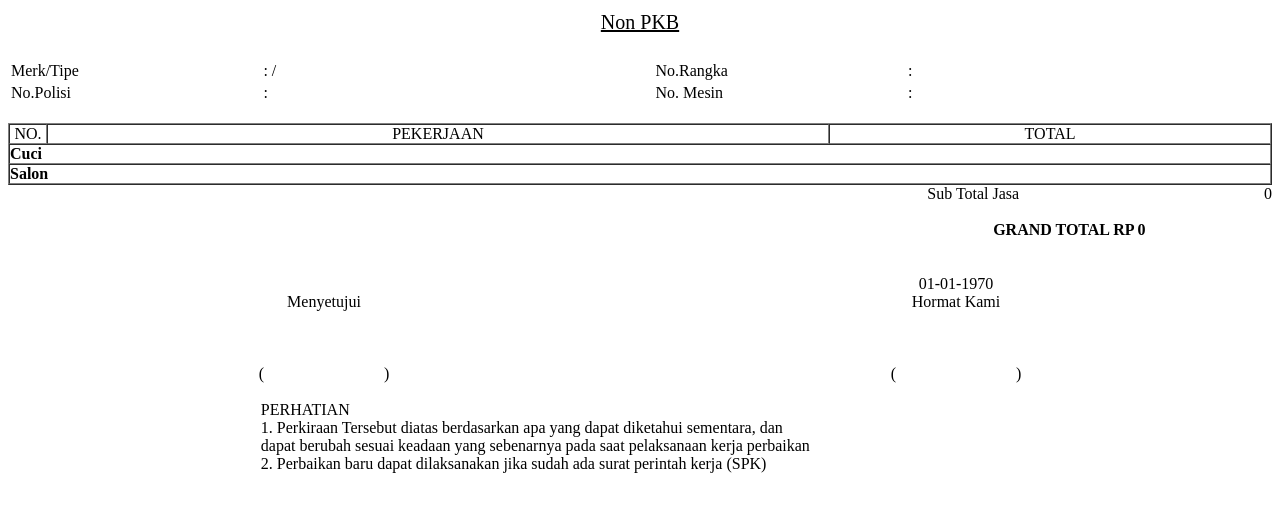
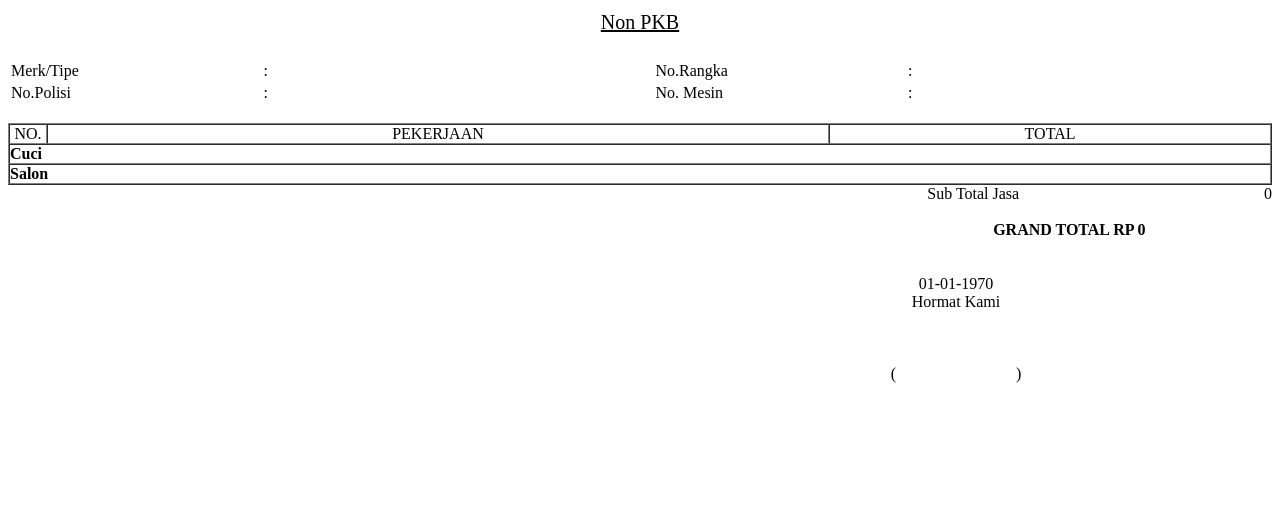
Before and after one commit to padhuka/atlantik, a PHP site: page /tcpdf/pages/nonpkb/nonpkb_cetak.php?idnonpkb=1 in a window 1280 px wide. Shown: the top 512 px of the page. Run offline with PHP 8.4, Linux system fonts and the light colour scheme; data comes from the database, SQL or seed files in the repository; data that the repository does not hold is empty; some libraries are stand-ins or nearby versions.

Commit message:
hapus keterangan ttd

```diff
--- a/pages/nonpkb/nonpkb_cetak.php
+++ b/pages/nonpkb/nonpkb_cetak.php
@@ -32,7 +32,7 @@
                                 </table>
                                 <br/>
                                 <table width="100%" align="center">
-                                  <tr><td width="20%">Merk/Tipe</td><td width="29%">: <?php echo $catat['nmgrup'].'/'.$catat['nmtipe'];?></td><td width="2%"></td><td width="20%">No.Rangka</td><td width="29%">: <?php echo $catat['fk_no_chasis'];?></td></tr>
+                                  <tr><td width="20%">Merk/Tipe</td><td width="29%">: <?php echo $catat['namamobil'];?></td><td width="2%"></td><td width="20%">No.Rangka</td><td width="29%">: <?php echo $catat['fk_no_chasis'];?></td></tr>
                                   <tr><td>No.Polisi</td><td>: <?php echo $catat['fk_no_polisi'];?></td><td></td><td>No. Mesin</td><td>: <?php echo $catat['fk_no_mesin'];?></td></tr>
                                   <!--<tr><td>Pemilik</td><td>: <?php echo $catat['nama'];?></td><td></td><td>Warna</td><td>: <?php echo $catat['warna'];?></td></tr>
                                   <tr><td>No. Telephone</td><td>: <?php echo $catat['no_telp'];?></td><td></td><td>KM</td><td>: <?php echo $catat['km_masuk'];?></td></tr>
@@ -89,13 +89,10 @@
                                    <tr><td width="50%" align="center"></td><td width="50%" align="center"><?php echo date('d-m-Y' , strtotime($catat['tgl']));?></td></tr>
                                 </table>
                                  <table width="100%" align="center" border="0" cellspacing="0" cellpadding="0">
-                                   <tr><td width="50%" align="center">Menyetujui<br><br><br><br>(&nbsp;&nbsp;&nbsp;&nbsp;&nbsp;&nbsp;&nbsp;&nbsp;&nbsp;&nbsp;&nbsp;&nbsp;&nbsp;&nbsp;&nbsp;&nbsp;&nbsp;&nbsp;&nbsp;&nbsp;&nbsp;&nbsp;&nbsp;&nbsp;&nbsp;&nbsp;&nbsp;&nbsp;&nbsp;&nbsp;)</td><td width="50%" align="center">Hormat Kami<br><br><br><br>(&nbsp;&nbsp;&nbsp;&nbsp;&nbsp;&nbsp;&nbsp;&nbsp;&nbsp;&nbsp;&nbsp;&nbsp;&nbsp;&nbsp;&nbsp;&nbsp;&nbsp;&nbsp;&nbsp;&nbsp;&nbsp;&nbsp;&nbsp;&nbsp;&nbsp;&nbsp;&nbsp;&nbsp;&nbsp;&nbsp;)</td></tr>
+                                   <tr><td width="50%" align="center"><br><br><br><br>&nbsp;&nbsp;&nbsp;&nbsp;&nbsp;&nbsp;&nbsp;&nbsp;&nbsp;&nbsp;&nbsp;&nbsp;&nbsp;&nbsp;&nbsp;&nbsp;&nbsp;&nbsp;&nbsp;&nbsp;&nbsp;&nbsp;&nbsp;&nbsp;&nbsp;&nbsp;&nbsp;&nbsp;&nbsp;&nbsp;</td><td width="50%" align="center">Hormat Kami<br><br><br><br>(&nbsp;&nbsp;&nbsp;&nbsp;&nbsp;&nbsp;&nbsp;&nbsp;&nbsp;&nbsp;&nbsp;&nbsp;&nbsp;&nbsp;&nbsp;&nbsp;&nbsp;&nbsp;&nbsp;&nbsp;&nbsp;&nbsp;&nbsp;&nbsp;&nbsp;&nbsp;&nbsp;&nbsp;&nbsp;&nbsp;)</td></tr>
                                  </table><br>
                                  <table width="60%" align="center" border="0" cellspacing="0" cellpadding="0">
-                                   <tr><td>PERHATIAN<br>
-1. Perkiraan Tersebut diatas berdasarkan apa yang dapat diketahui sementara, dan <br>dapat berubah sesuai keadaan yang sebenarnya pada saat pelaksanaan kerja perbaikan<br>
-2. Perbaikan baru dapat dilaksanakan jika sudah ada surat perintah kerja (SPK)
-                                   </td></tr>
+
                                  </table>
 
 </body>
```
